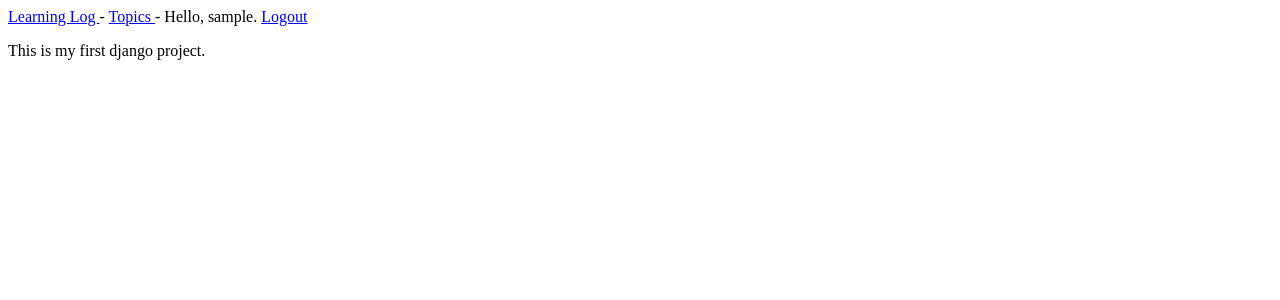
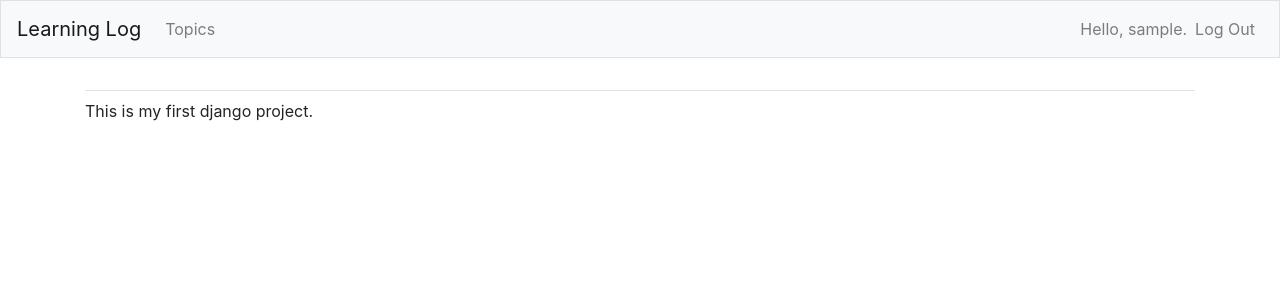
Before and after one commit to Rohambadi/learning-log-with-django, a Django app: page / in a window 1280 px wide. Shown: the top 300 px of the page. Run offline with Django 3.2, Linux system fonts and the light colour scheme; the visitor is signed in with stand-in values (Sample User, id 1); some libraries are stand-ins or nearby versions.

Commit message:
base.html modified with bootstrap.

```diff
--- a/learning_logs/templates/learning_logs/base.html
+++ b/learning_logs/templates/learning_logs/base.html
@@ -1,13 +1,78 @@
-<p>
-   <a href="{% url 'learning_logs:index' %}"> Learning Log </a> -
-   <a href="{% url 'learning_logs:topics' %}"> Topics </a> -
-   {% if user.is_authenticated %}
-     Hello, {{ user.username }}.
-     <a href="{% url 'users:logout' %}">Logout</a>
-   {% else %}
-     <a href="{% url 'users:register' %}">Register</a> -
-     <a href="{% url 'users:login' %}">Log in</a>
-   {% endif %}
-</p>
+{% load bootstrap4 %}
+<!doctype html>
+<html lang="en">
 
-{% block content %}{% endblock content %}
+<head>
+
+  <meta charset="utf-8">
+  <meta name="viewport" content="width=device-width, initial-scale=1,
+  shrink-to-fit=no">
+
+  <title>Learning Log</title>
+
+  {% bootstrap_css %}
+  {% bootstrap_javascript jquery='full' %}
+
+</head>
+<body>
+  <nav class="navbar navbar-expand-md navbar-light bg-light mb-4 border">
+  	<a class="navbar-brand" href="{% url 'learning_logs:index' %}">Learning Log</a>
+
+
+  	<button class="navbar-toggler" type="button" data-toggle="collapse"
+  	    data-target="#navbarCollapse" aria-controls="navbarCollapse"
+  	    aria-expanded="false" aria-label="Toggle navigation">
+
+  	  <span class="navbar-toggler-icon"></span>
+  	</button>
+
+  	<div class="collapse navbar-collapse" id="navbarCollapse">
+
+
+      <ul class="navbar-nav mr-auto">
+        <li class="nav-item">
+          <a class="nav-link" href="{% url 'learning_logs:topics' %}">Topics</a>
+        </li>
+      </ul>
+
+      <ul class="navbar-nav ml-auto">
+
+      	{% if user.is_authenticated %}
+
+
+      	  <li class="nav-item">
+      	  	<span class="navbar-text">Hello, {{user.username}}.</span>
+      	  </li>
+      	  <li class="nav-item">
+      	  	<a class="nav-link" href="{% url 'users:logout' %}">Log Out</a>
+      	  </li>
+
+      	{% else %}
+
+      	  <li class="nav-item">
+      	  	<a class="nav-link" href="{% url 'users:register' %}">Register</a>
+      	  </li>
+      	  <li class="nav-item">
+      	  	<a class="nav-link" href="{% url 'users:login' %}">Login</a>
+      	  </li>
+
+      	{% endif %}
+
+      </ul>
+  	</div>
+  </nav>
+
+  <main role="main" class="container">
+
+  	<div class="pb-2 mb-2 border-bottom">
+  		{% block page_header %}{% endblock page_header %}
+  	</div>
+
+  	<div>
+  		{% block content %}{% endblock content %}
+  	</div>
+
+  </main>
+
+</body>
+</html>
```
